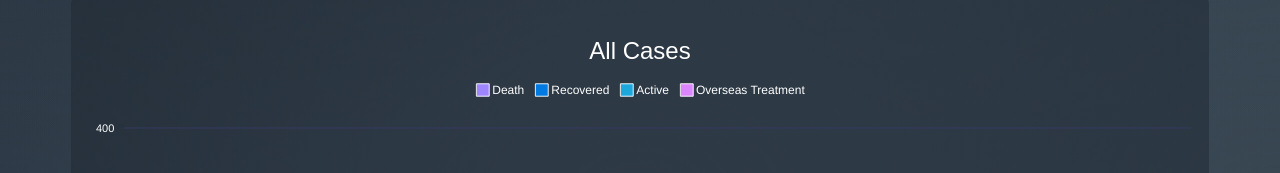
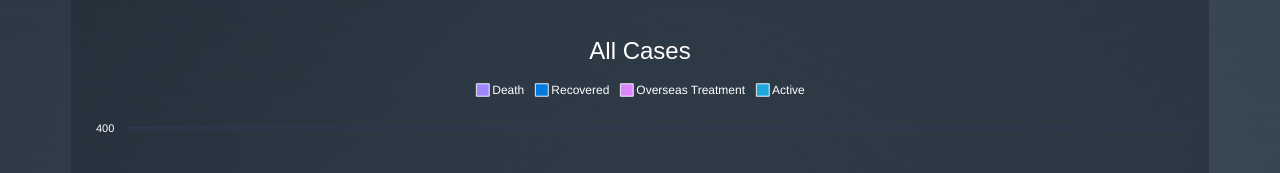
Before and after one commit to The-Macchiatos/covid-19-stats, a React (Create React App) app: page / in a window 1280 px wide. Shown: the part 620-793 px from the top of the page. Built offline with nearby package versions, Linux system fonts and the light colour scheme.

Commit message:
Fix color code

```diff
--- a/src/components/Charts/AllCases.js
+++ b/src/components/Charts/AllCases.js
@@ -17,7 +17,7 @@ const options = {
       enabled: true
     },
   },
-  colors:['#9e86ff', '#007ae1', '#1ca8dd', '#db86ff'],
+  colors:['#9e86ff', '#007ae1', '#db86ff', '#1ca8dd' ],
   dataLabels: {
     enabled: false
   },
@@ -82,13 +82,14 @@ const series =  [
     data: data.map(d => d.recovered)
   },
   {
+    name: 'Overseas Treatment',
+    data: data.map(d => d.overseas)
+  },
+  {
     name: 'Active',
     data: data.map(d => d.active.total)
   },
-  {
-    name: 'Overseas Treatment',
-    data: data.map(d => d.overseas)
-  }];
+ ];
 
 const MainContainer = () => {
   /*const [groupMode, setGroupMode] = useState('stacked');
--- a/src/components/TotalCard.js
+++ b/src/components/TotalCard.js
@@ -1,7 +1,6 @@
 import React from 'react';
 import {Text, Box} from './base';
 import data from '../data/stats.json';
-import moment from 'moment';
 import {styles} from "./Charts/styles";
 
 import Chart from 'react-apexcharts'
```
